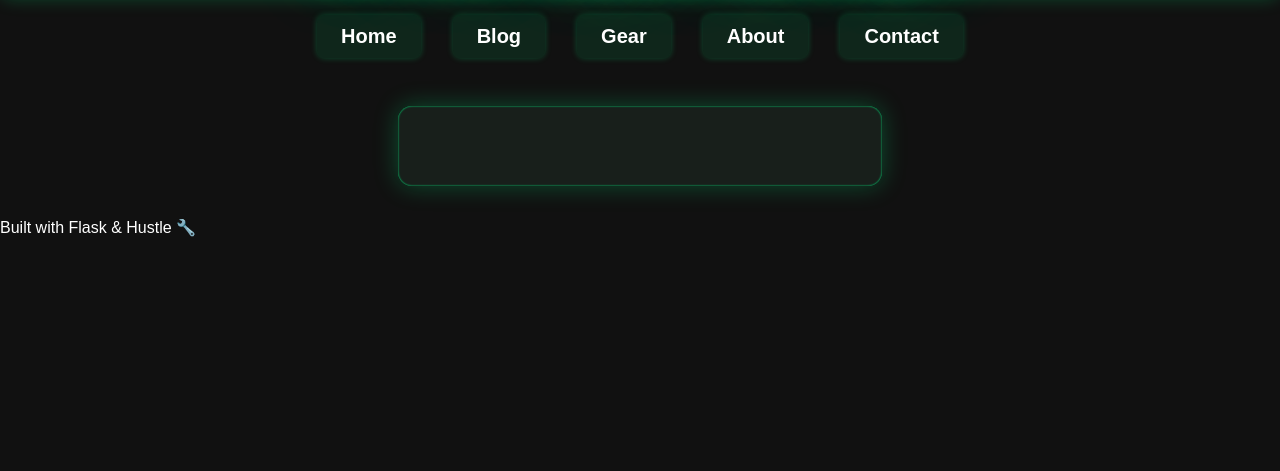
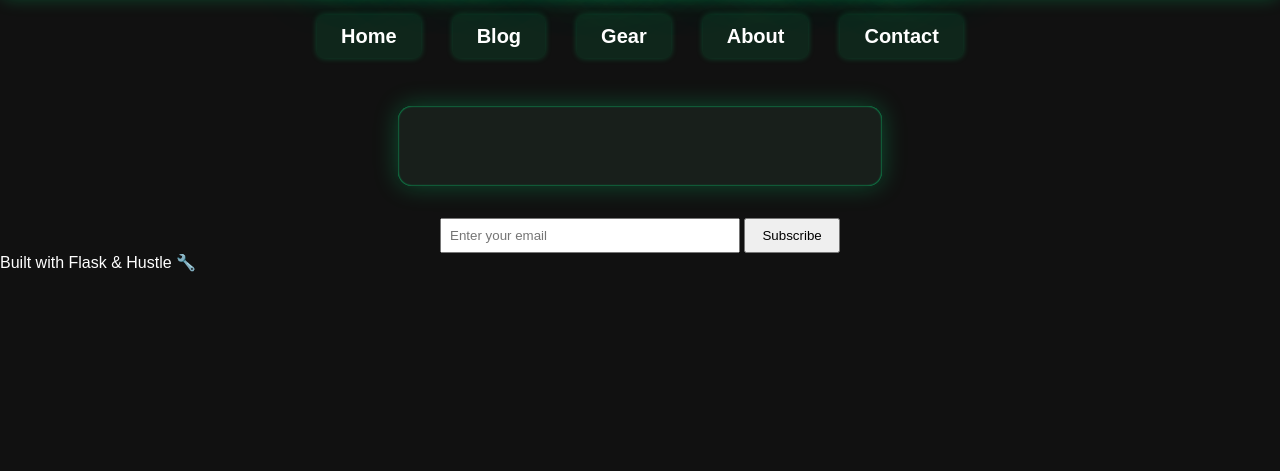
Before and after one commit to jnorvi5/gorillacamping-static, a Flask app: page / in a window 1280 px wide. Shown: the part 243-714 px from the top of the page. Run offline with Flask 3, Linux system fonts and the light colour scheme; some libraries are stand-ins or nearby versions.

Commit message:
Update index.html

```diff
--- a/templates/index.html
+++ b/templates/index.html
@@ -54,10 +54,13 @@
 
     <main>
         <div class="form-wrapper">
-            <div class="ml-embedded" data-form="7qFupG"></div>
+
         </div>
     </main>
-
+<form method="POST" action="/" class="subscribe-form" style="max-width:400px; margin:auto;">
+  <input type="email" name="email" required placeholder="Enter your email" style="padding:8px; width:70%;">
+  <button type="submit" style="padding:8px 16px;">Subscribe</button>
+</form>
     <footer>Built with Flask & Hustle 🔧</footer>
 
     <!-- JavaScript for MailerLite integration and MongoDB backup -->
```
